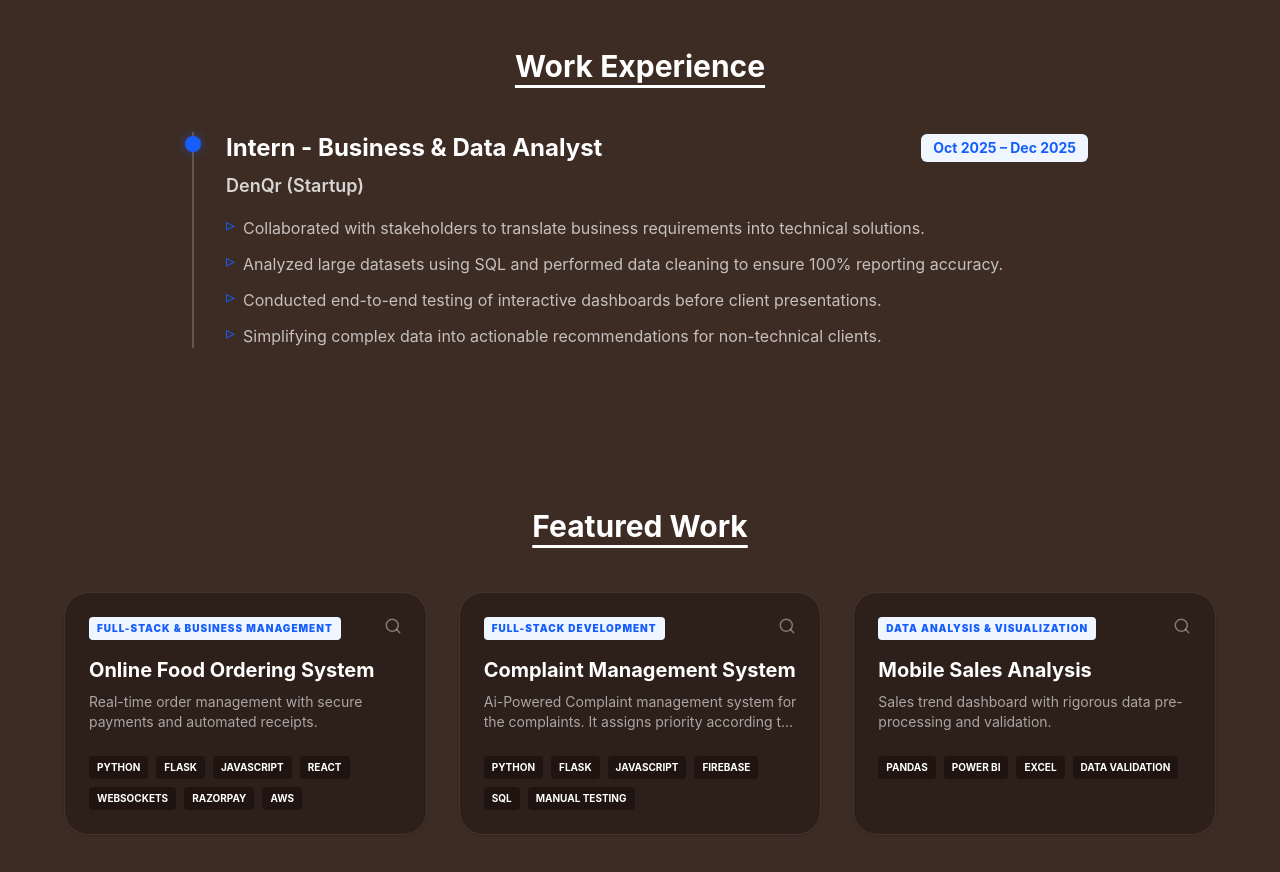
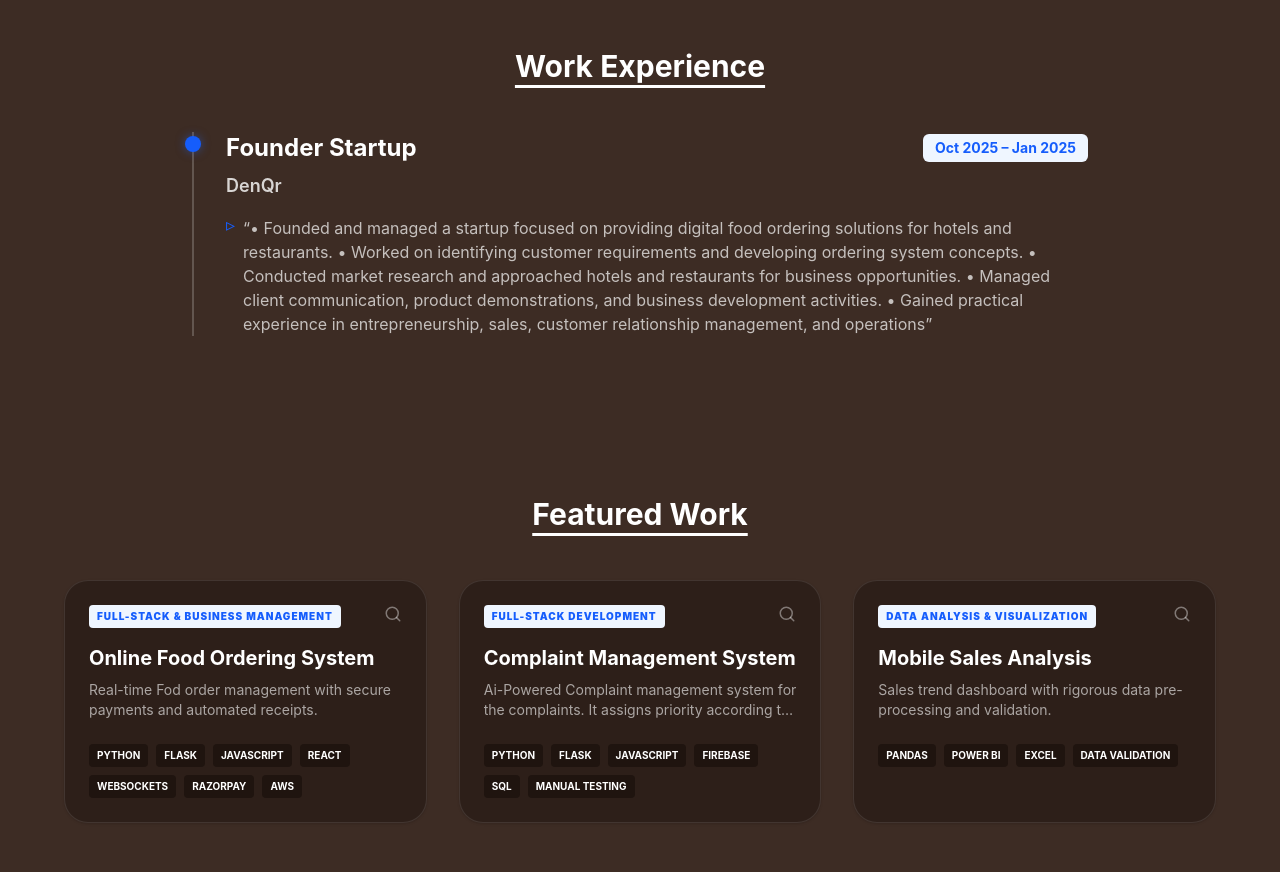
Before and after one commit to Devanshu2006/Portfolio, a React (Vite) app: page / in a window 1280 px wide. Shown: the part 740-1612 px from the top of the page. Built offline with nearby package versions, Linux system fonts and the light colour scheme.

Commit message:
3 commit

```diff
--- a/src/App.jsx
+++ b/src/App.jsx
@@ -48,14 +48,15 @@ const DATA = {
     ],
   experience: [
     {
-      role: "Intern - Business & Data Analyst",
-      company: "DenQr (Startup)",
-      date: "Oct 2025 – Dec 2025",
+      role: "Founder Startup",
+      company: "DenQr",
+      date: "Oct 2025 – Jan 2025",
       points: [
-        "Collaborated with stakeholders to translate business requirements into technical solutions.",
-        "Analyzed large datasets using SQL and performed data cleaning to ensure 100% reporting accuracy.",
-        "Conducted end-to-end testing of interactive dashboards before client presentations.",
-        "Simplifying complex data into actionable recommendations for non-technical clients."
+        <q>• Founded and managed a startup focused on providing digital food ordering solutions for hotels and restaurants.
+          • Worked on identifying customer requirements and developing ordering system concepts.
+          • Conducted market research and approached hotels and restaurants for business opportunities.
+          • Managed client communication, product demonstrations, and business development activities.
+          • Gained practical experience in entrepreneurship, sales, customer relationship management, and operations</q>
       ]
     }
   ],
@@ -65,11 +66,11 @@ const DATA = {
       title: "Online Food Ordering System",
       type: "Full-Stack & Business Management",
       date: "June 2025 – Nov 2025",
-      desc: "Real-time order management with secure payments and automated receipts.",
+      desc: "Real-time Fod order management with secure payments and automated receipts.",
       tech: ["Python", "Flask", "JavaScript", "React", "WebSockets", "Razorpay", "AWS"],
       live: "https://denqr.onrender.com",
       github: "https://github.com/devanshu2006/DenQr",
-      details: "It is basically an online food ordering system eithin restaurant. It provides medium for client and customer to track an order and make an order.I had also continued it as a startup for a couple of months but ended up closing it due to insufficient amount to run. Developed a real-time system with WebSocket synchronization. Performed rigorous API testing via Postman to ensure secure transaction verification and automated receipt generation."
+      details: "It is basically an online food ordering system within  the restaurant or hotels. It provides medium for client and customer to track an order and make an order.I had also continued it as a startup for a couple of months but ended up closing it due to insufficient amount to run. Developed a real-time system with WebSocket synchronization. Performed rigorous API testing via Postman to ensure secure transaction verification and automated receipt generation."
   },
     {
       id: "complaint-system",
```
